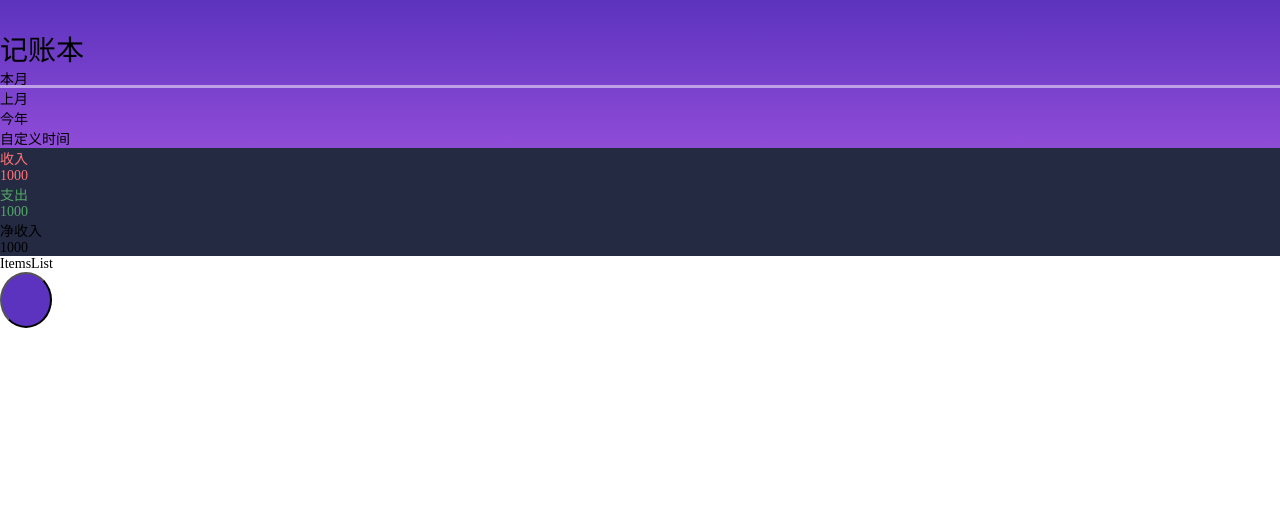
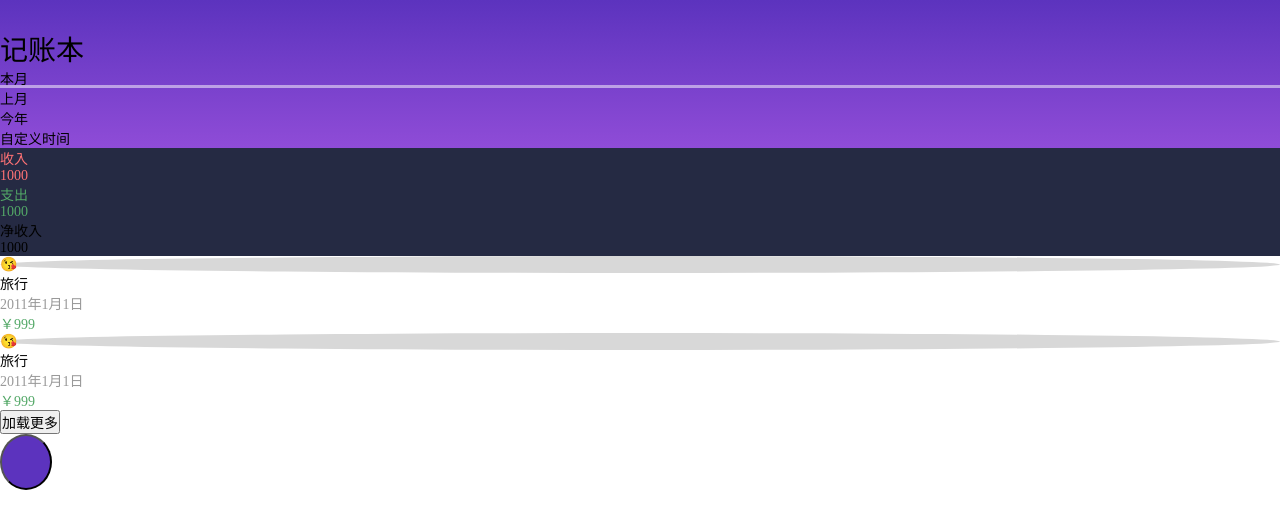
Before and after one commit to floatGray/react-money, a React (Vite) app: page /items in a window 1280 px wide. Shown: the top 528 px of the page. Built offline with nearby package versions, Linux system fonts and the light colour scheme.

Commit message:
完成ItemsList组件

```diff
--- a/src/pages/ItemsPage.tsx
+++ b/src/pages/ItemsPage.tsx
@@ -13,6 +13,28 @@ const Div = styled.div`
 
 export const ItemsPage: React.FC = () => {
   const [timeRange, setTimeRange] = useState<TimeRange>('thisMonth')
+  const [items] = useState<Item[]>([
+    {
+      id: 1,
+      kind: 'incomes',
+      amount: 1000,
+      user_id: 1,
+      tag_ids: [1],
+      happen_at: '2021-01-01T00:00:00.000Z',
+      created_at: '2021-01-01T00:00:00.000Z',
+      updated_at: '2021-01-01T00:00:00.000Z',
+    }, {
+      id: 2,
+      kind: 'incomes',
+      amount: 1000,
+      user_id: 1,
+      tag_ids: [1],
+      happen_at: '2021-01-01T00:00:00.000Z',
+      created_at: '2021-01-01T00:00:00.000Z',
+      updated_at: '2021-01-01T00:00:00.000Z',
+    },
+  ])
+
   return (
   <div>
     <Div>
@@ -20,7 +42,7 @@ export const ItemsPage: React.FC = () => {
         <TimeRangePicker selected={timeRange} onSelected={setTimeRange}/>
     </Div>
     <ItemsSummary/>
-    <ItemsList/>
+    <ItemsList items={items}/>
     <AddItemFloatButtun/>
   </div>
   )
--- a/src/pages/ItemsPage/ItemsList.tsx
+++ b/src/pages/ItemsPage/ItemsList.tsx
@@ -1,3 +1,30 @@
-export const ItemsList: React.FC = () => {
-  return <div>ItemsList </div>
+interface Props {
+  items: Item[]
 }
+export const ItemsList: React.FC<Props> = ({ items }) => {
+  return <div>
+    <ol >
+      {items.map(item =>
+        <li key={item.id} grid grid-cols="[auto_1fr_auto]" grid-rows-2 px-16px py-8px gap-x-12px
+          border-b-1 b="#EEE">
+          <div row-start-1 col-start-1 row-end-3 col-end-2 text-24px w-48px h-48px
+            bg="#D8D8D8" rounded="50%" flex justify-center items-center>
+            😘
+          </div>
+          <div row-start-1 col-start-2 row-end-2 col-end-3>
+            旅行
+          </div>
+          <div row-start-2 col-start-2 row-end-3 col-end-4 text="#999999">
+            2011年1月1日
+          </div>
+          <div row-start-1 col-start-3 row-end-2 col-end-4 text="#53A867">
+            ￥999
+          </div>
+        </li>,
+      )}
+    </ol>
+    <div p-16px>
+      <button j-btn>加载更多</button>
+    </div>
+  </div>
+}
--- a/src/shims.d.ts
+++ b/src/shims.d.ts
@@ -13,6 +13,7 @@ declare module 'react' {
     bg?:string
     rounded?: string
     fixed?: boolean
+    b?: string
   }
   interface SVGProps<T> extends SVGAttributes<T>, ClassAttributes<T> {
     w?:string
--- a/unocss.config.ts
+++ b/unocss.config.ts
@@ -7,6 +7,7 @@ export default defineConfig({
   theme: {
   },
   shortcuts: {
+    'j-btn': 'h-48px w-100% bg-#5C33BE b-none text-white rounded-8px',
   },
   safelist: [],
   presets: [
```
